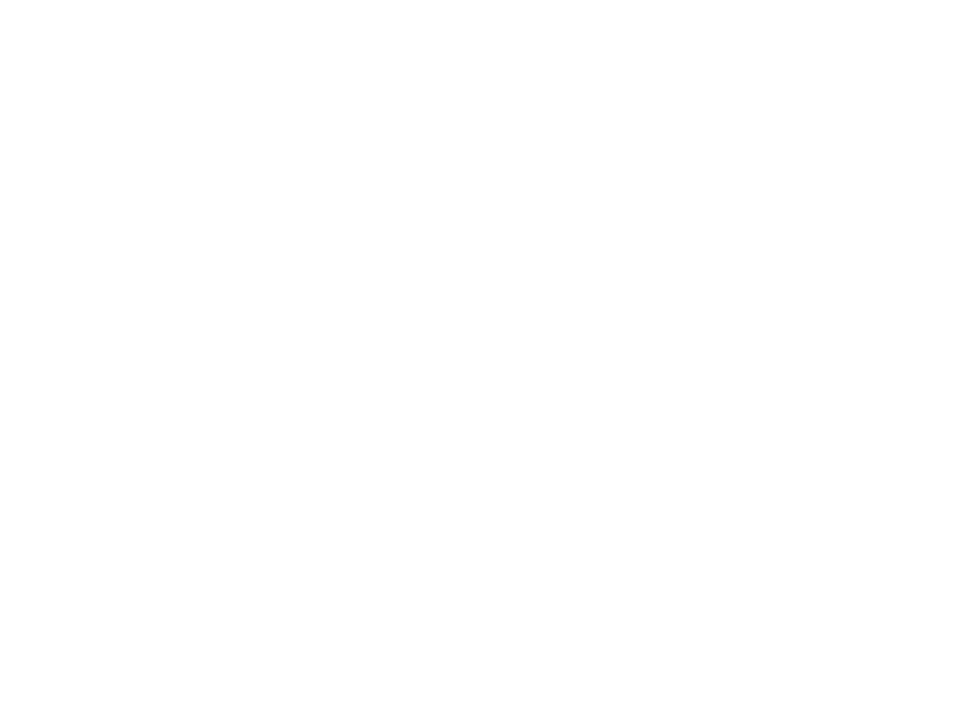
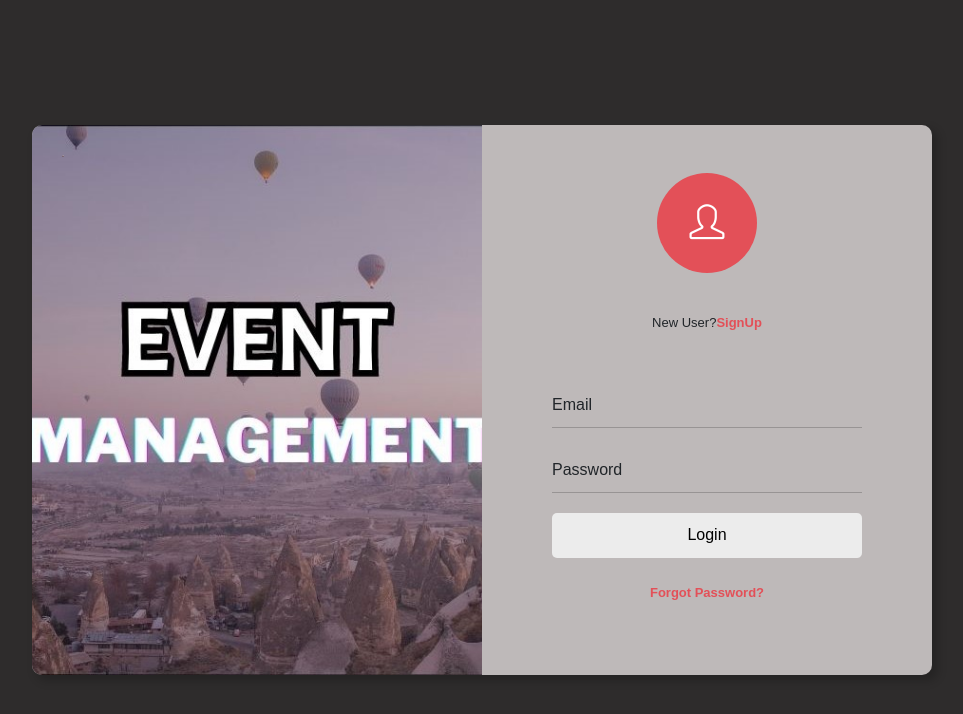
Before and after one commit to nmpratik/capstone-front-end, a plain HTML site: page login/login-page.html in a window 1280 px wide. Shown: the whole page, without its empty margins (158-1121 px from the left). Drawn offline with nearby package versions, Linux system fonts and the light colour scheme.

Commit message:
login page

```diff
--- a/login/login-page.html
+++ b/login/login-page.html
@@ -0,0 +1,51 @@
+<!DOCTYPE html>
+<html lang="en">
+<head>
+    <meta charset="UTF-8">
+    <meta http-equiv="X-UA-Compatible" content="IE=edge">
+    <meta name="viewport" content="width=device-width, initial-scale=1.0">
+    <link rel="stylesheet" href="style1.css">
+    <link rel="stylesheet" href="https://cdn.jsdelivr.net/npm/bootstrap@5.2.3/dist/css/bootstrap.min.css">
+    <link href="https://cdnjs.cloudflare.com/ajax/libs/simple-line-icons/2.4.1/css/simple-line-icons.min.css" rel="stylesheet">
+    <link rel="stylesheet" href="https://maxcdn.bootstrapcdn.com/bootstrap/4.0.0/css/bootstrap.min.css">
+    <title>Evms|login</title>
+</head>
+<body>
+    <div class="wrapper">
+        <div class="container main">
+            <div class="row">
+                <div class="col-md-6 side-image">
+                    <!-------Image-------->
+                    <img src="./img.jpg" alt="">
+
+                </div>
+                <div class="col-md-6 right">
+                     <div class="input-box">
+                        <div class="form-icon">
+                            <span><i class="icon icon-user"></i></span>
+                        </div>
+                        <div class="signin1">
+                            <span>New User?<a href="\signup\signup-page.html" style="color: #e35058;">SignUp</a></span>
+                        </div>
+                        <div class="input-field">
+                            <input type="text" class="input" id="email" required autocomplete="off">
+                            <label for="email">Email</label>
+                        </div>
+                        <div class="input-field">
+                            <input type="password" class="input" id="password" required>
+                            <label for="password">Password</label>
+                        </div>
+                        <div class="input-field">
+                            <input type="submit" class="submit" value="Login">
+
+                        </div>
+                        <div class="signin">
+                            <span><a href="#" style="color: #e35058;">Forgot Password?</a></span>
+                        </div>
+                     </div>
+                </div>
+            </div>
+        </div>
+    </div>
+</body>
+</html>
--- /dev/null
+++ b/login/style1.css
@@ -0,0 +1,165 @@
+@import url('https://fonts.googleapis.com/css2?family=Nunito:wght@400;600;800&display=swap');
+
+*{
+    font-family: 'Poppins', sans-serif;
+}
+.wrapper{
+    background: #2e2c2c;
+    padding: 0 20px 0 20px;
+}
+.main{
+    display: flex;
+    justify-content: center;
+    align-items: center;
+    min-height: 100vh;
+}
+.row{
+    width: 900px;
+    height: 550px;
+    border-radius: 10px;
+    background: #beb9b9;
+    box-shadow: 5px 5px 10px 1px rgba(0,0,0,0.2);
+}
+.side-image{
+    background-image: url("./img.jpg");
+    background-position: center;
+    background-size: cover;
+    background-repeat: no-repeat;
+    position: relative;
+    border-radius: 10px 0 0 10px;
+}
+img{
+    width: 2px;
+    position: absolute;
+    top: 30px;
+    left: 30px;
+}
+.text{
+    position: absolute;
+    top: 50%;
+    left: 50%;
+    transform: translate(-50%, -50%);
+}
+.text p{
+    color: #fff;
+    font-size: 18px;
+}
+i{
+    font-weight: 400;
+    font-size: 35px;
+}
+.right{
+    display: flex;
+    justify-content: center;
+    align-items: center;
+    position: relative;
+}
+.input-box{
+    width: 330px;
+    box-sizing: border-box;
+}
+.input-box .form-icon{
+    text-align: center;
+    background-color: #e35058;
+    border-radius: 50%;
+    font-size: 40px;
+    color: white;
+    width: 100px;
+    height: 100px;
+    margin: auto;
+    margin-bottom: 40px;
+    line-height: 100px;
+}
+
+.input-field{
+    display: flex;
+    flex-direction: column;
+    position: relative;
+    padding: 0 10px 0 10px;
+}
+.input{
+    height: 45px;
+    width: 100%;
+    background: transparent;
+    border: none;
+    border-bottom: 1px solid rgba(0,0,0,0.2);
+    outline: none;
+    margin-bottom: 20px;
+    color: #40414a;
+}
+.input-box .input-field label{
+    position: absolute;
+    top: 10px;
+    left: 10px;
+    pointer-events: none;
+    transition: .5s;
+}
+.input-field .input:focus ~ label{
+    top: -10px;
+    font-size: 13px;
+}
+.input-field .input:valid ~ label{
+    top: -10px;
+    font-size: 13px;
+    color: #5d5076;
+}
+.input-field .input:focus, .input-field .input:valid{
+    border-bottom: 1px solid #e35058;
+}
+.submit{
+    border: none;
+    outline: none;
+    height: 45px;
+    background: #ececec;
+    border-radius: 5px;
+    transition: .4s;
+}
+.submit:hover{
+    background: #e35058;
+    color: #fff;
+}
+.signin {
+    text-align: center;
+    font-size: small;
+    margin-top: 25px;
+    margin-bottom: 25px;
+}
+.signin1{
+    text-align: center;
+    font-size: small;
+    margin-top: 10px;
+    margin-bottom: 50px;
+}
+span a{
+    text-decoration: none;
+    font-weight: 700;
+    color: #000;
+    transition: .5s;
+}
+span a:hover{
+    text-decoration: underline;
+    color: #000;
+}
+@media only screen and (max-width: 768px){
+    .side-image{
+        border-radius: 10px 10px 0 0;
+    }
+    img{
+        width: 35px;
+        position: absolute;
+        top: 20px;
+        left: 47%;
+    }
+    .text{
+        position: absolute;
+        top: 70%;
+        text-align: center;
+    }
+    .text p,i{
+        font-size: 17px;
+    }
+    .row{
+        max-width: 420px;
+        width: 100%;
+    }
+}
```
Also changed, not shown: homepage/home.html (+3 -3 lines), login/img.jpg (added).
